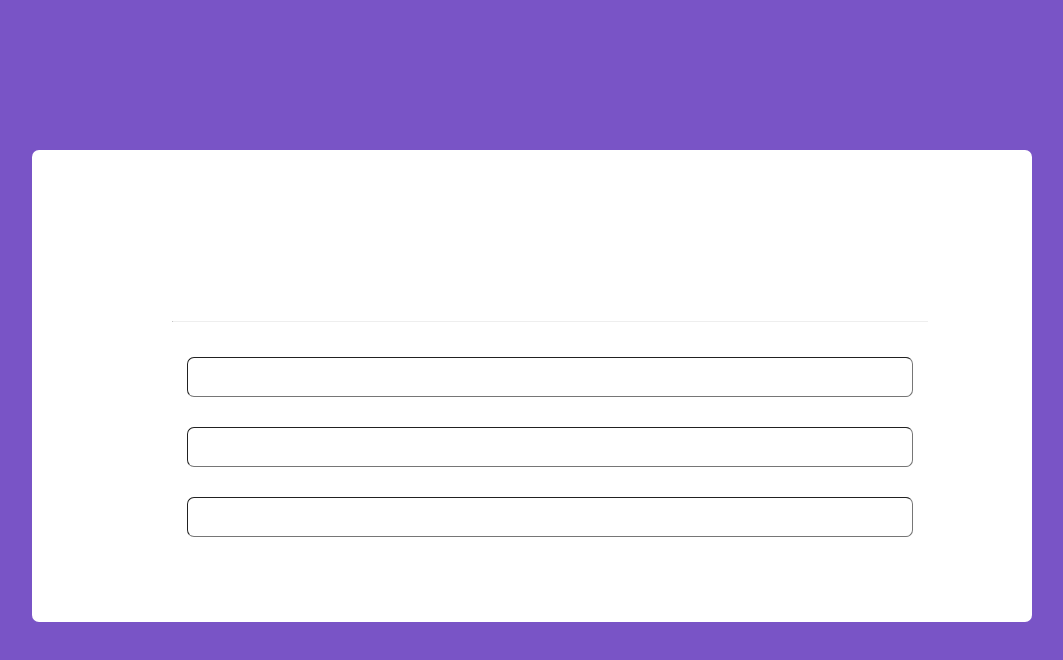
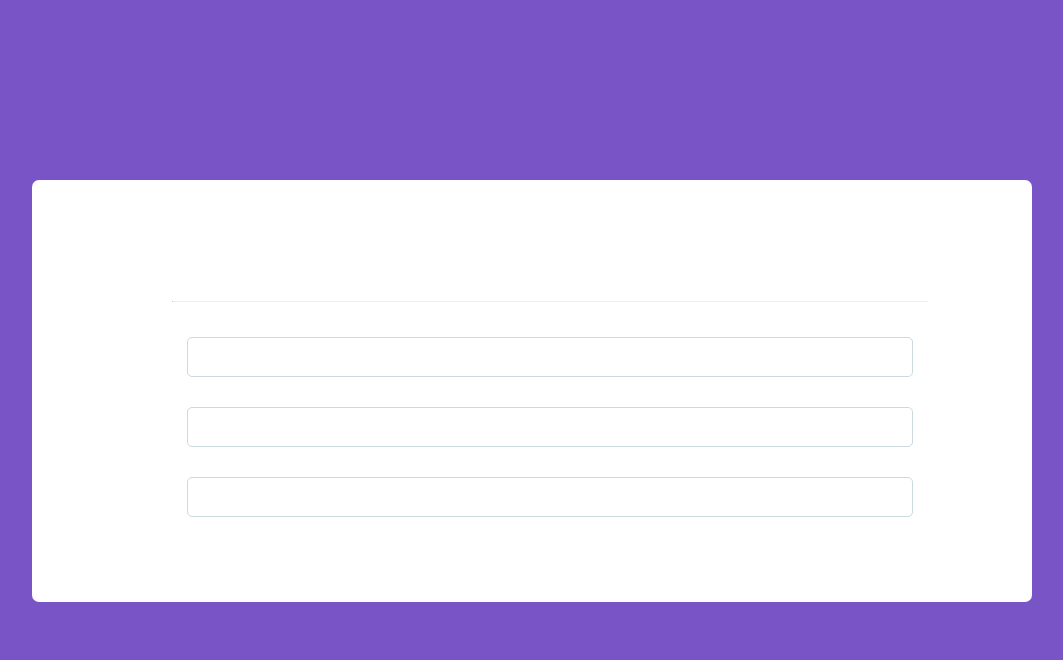
Before and after one commit to HuascarMC/angular_geocoder, an Angular app: page / in a window 1280 px wide. Shown: the top 660 px of the page, without its empty margins (108-1171 px from the left). Built offline with nearby package versions, Linux system fonts and the light colour scheme.

Commit message:
changed input box border color

```diff
--- a/src/app/geocoder/geocoder.component.scss
+++ b/src/app/geocoder/geocoder.component.scss
@@ -3,10 +3,10 @@
  display: flex;
  align-items: center;
  width: 800px;
- padding: 150px 100px 100px 100px;
+ padding: 100px;
  padding-bottom: 0px;
  border-radius: 7px;
- margin: 150px auto;
+ margin: 180px auto;
 }
 
 ul {
@@ -20,11 +20,11 @@ ul {
 input {
     vertical-align: top;
     margin: 15px;
-    border-radius: 7px;
-    border-width: 1px;
+    border: 1.2px solid rgb(203, 218, 222);
+    border-radius: 5px;
     padding: 12px;
     width: 700px;
-    font-size: 12px
+    font-size: 12px;
 }
 
 .br-line {
```
